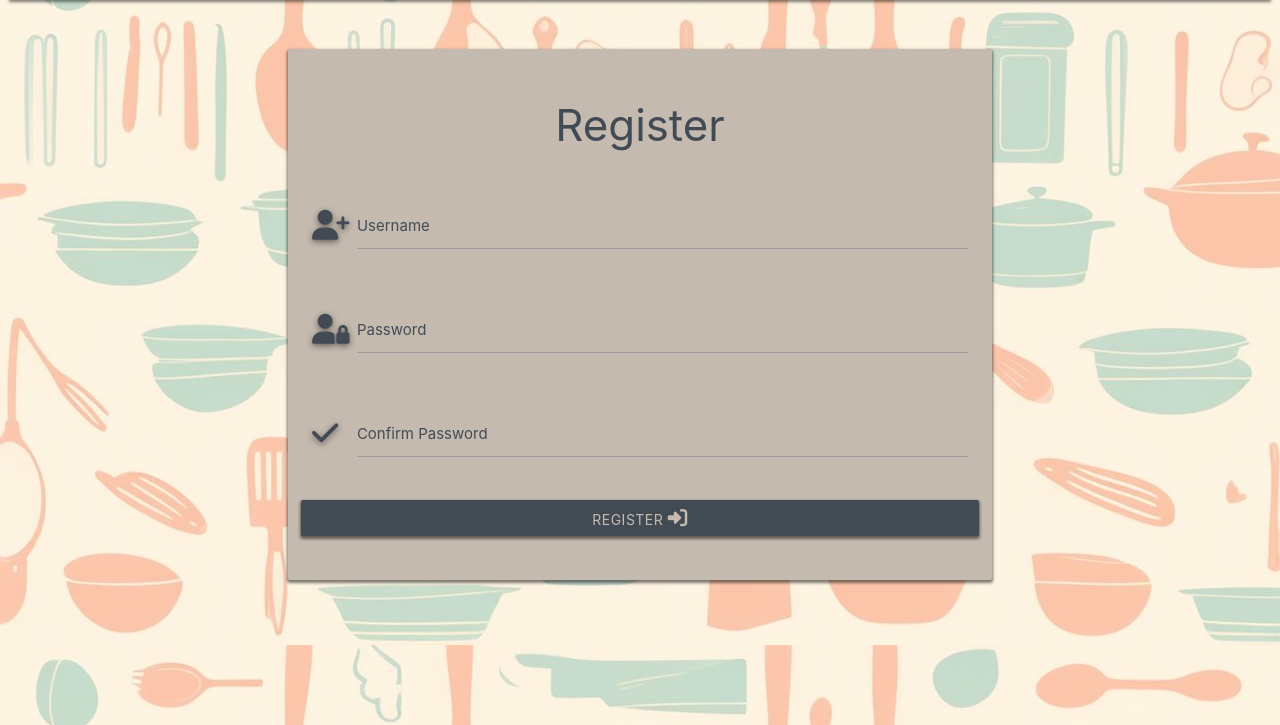
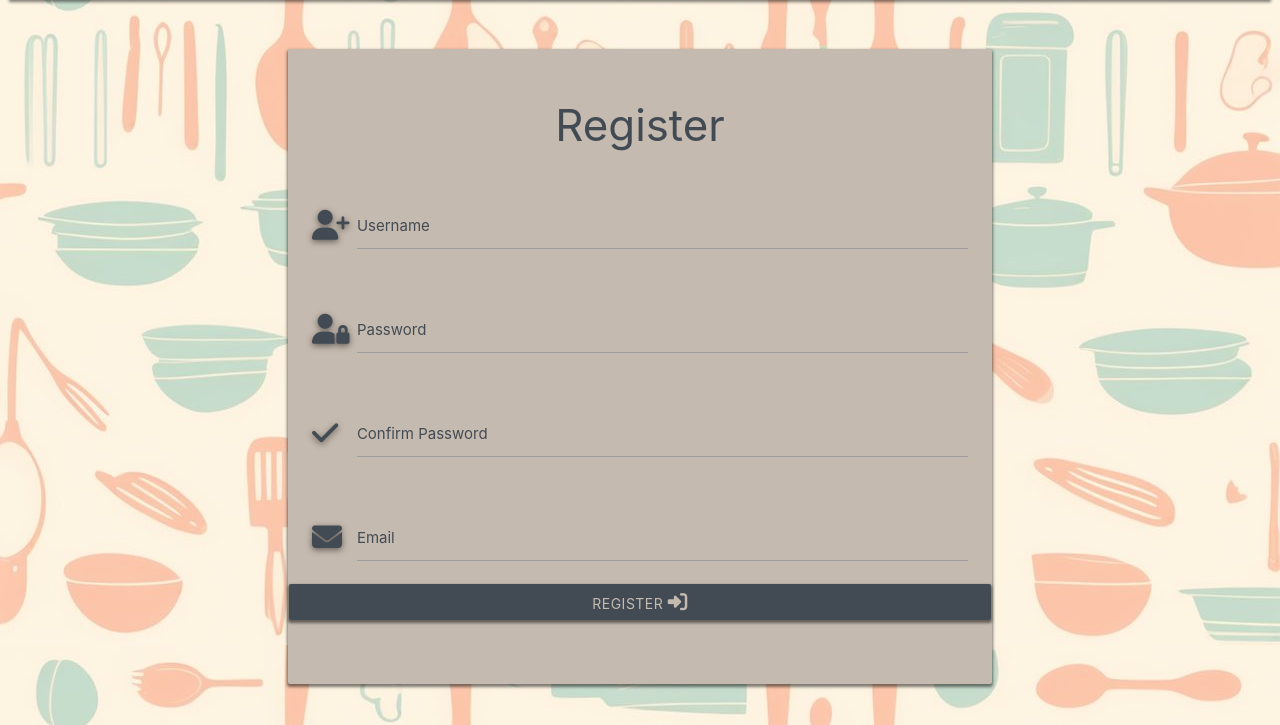
Before and after one commit to boderg/recipe-base, a Flask app: page /register in a window 1280 px wide. Shown: the part 75-800 px from the top of the page. Run offline with Flask 3, Linux system fonts and the light colour scheme; some libraries are stand-ins or nearby versions.

Commit message:
Comment sections for ease of viewing

```diff
--- a/templates/register.html
+++ b/templates/register.html
@@ -2,11 +2,13 @@
 {% block content %}
 
 <div class="row">
+    <!-- form section -->
     <form class="col s12 m10 offset-m1" method="post" action="{{ url_for('register') }}">
         <div class="card-panel">
             <div class="row">
                 <h3 class="center-align">Register</h3>
             </div>
+            <!-- username -->
             <div class="row">
                 <div class="input-field col s12">
                     <i class="fas fa-user-plus prefix"></i>
@@ -14,6 +16,7 @@
                     <label for="username">Username</label>
                 </div>
             </div>
+            <!-- password -->
             <div class="row">
                 <div class="input-field col s12">
                     <i class="fas fa-user-lock prefix"></i>
@@ -21,13 +24,22 @@
                     <label for="password">Password</label>
                 </div>
             </div>
+            <!-- confirm password -->
             <div class="row">
                 <div class="input-field col s12">
                     <i class="fas fa-check prefix"></i>
-                    <input id="password" name="password" type="password" minlength="5" maxlength="10" pattern="^[a-zA-Z0-9]{3,20}$" class="validate" required>
-                    <label for="password"> Confirm Password</label>
+                    <input id="password2" name="password2" type="password" minlength="5" maxlength="10" pattern="^[a-zA-Z0-9]{3,20}$" class="validate" required>
+                    <label for="password2"> Confirm Password</label>
                 </div>
             </div>
+            <!-- email -->
+            <div class="row">
+                <div class="input-field col s12">
+                    <i class="fas fa-envelope prefix"></i>
+                    <input id="email" name="email" type="email" class="validate" required>
+                    <label for="email">Email</label>
+                </div>
+            <!-- submit button -->
             <div class="row">
                 <button class=" col s12 btn" type="submit" name="action">Register
                     <i class="fas fa-right-to-bracket postfix"></i>
```
